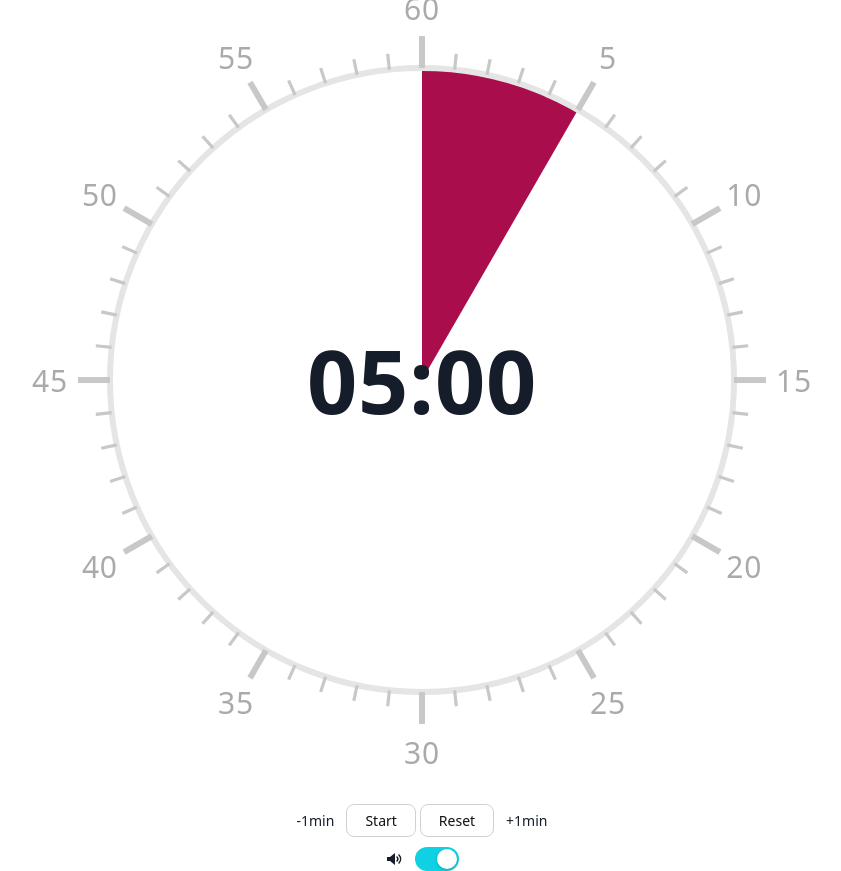
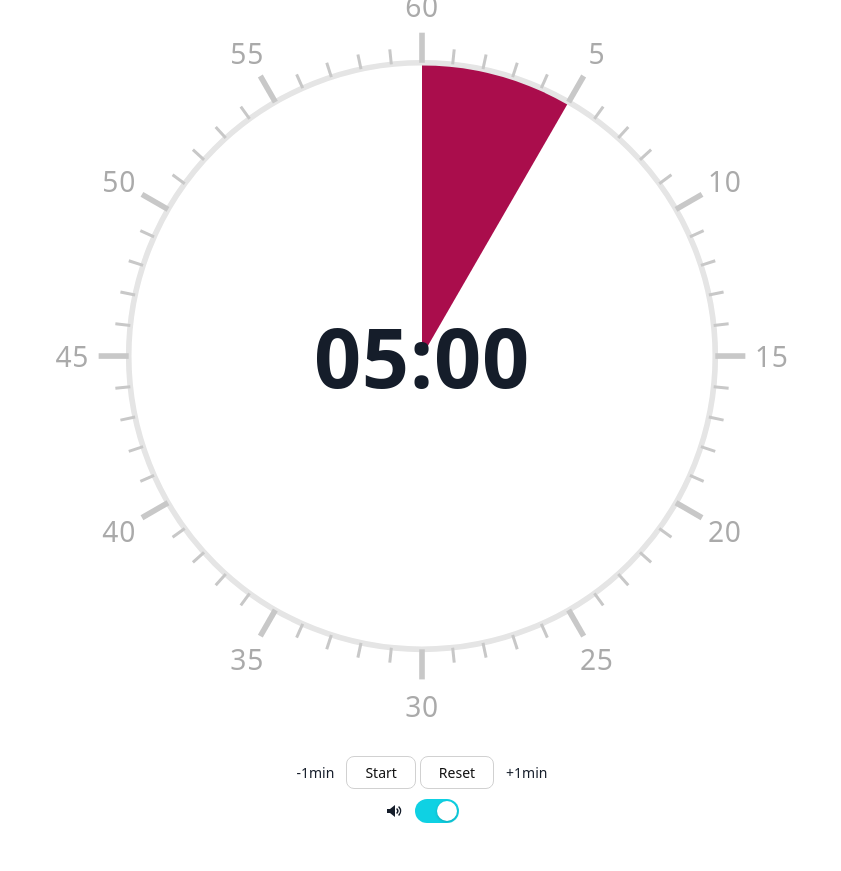
Before and after one commit to sg9us/focus-timer, a React (Vite) app: page / in a window 1280 px wide. Shown: the whole page, without its empty margins (218-1059 px from the left). After the commit the page ends 823 px from the top, so only its background shows below. Built offline with nearby package versions, Linux system fonts and the light colour scheme; a web font is replaced by a local one.

Commit message:
fix: add vertical margin via container sizing and auto margin

```diff
--- a/src/App.css
+++ b/src/App.css
@@ -4,12 +4,11 @@
   max-width: 100%;
   min-width: 0;
   border-inline: none;
-  min-height: 100svh;
+  min-height: auto;
   display: flex;
   align-items: center;
   justify-content: center;
   background: #fff;
-  padding: 24px 0;
 }
 
 :root {
@@ -43,10 +42,9 @@ body {
 
 /* ── 앱 컨테이너 ── */
 .app-container {
-  width: 100vh;
-  height: 100vh;
-  max-width: 100vw;
-  max-height: 100vw;
+  width: min(100vw, calc(100vh - 48px));
+  height: min(100vw, calc(100vh - 48px));
+  margin: 24px auto;
   min-width: 0;
   display: flex;
   flex-direction: column;
```
